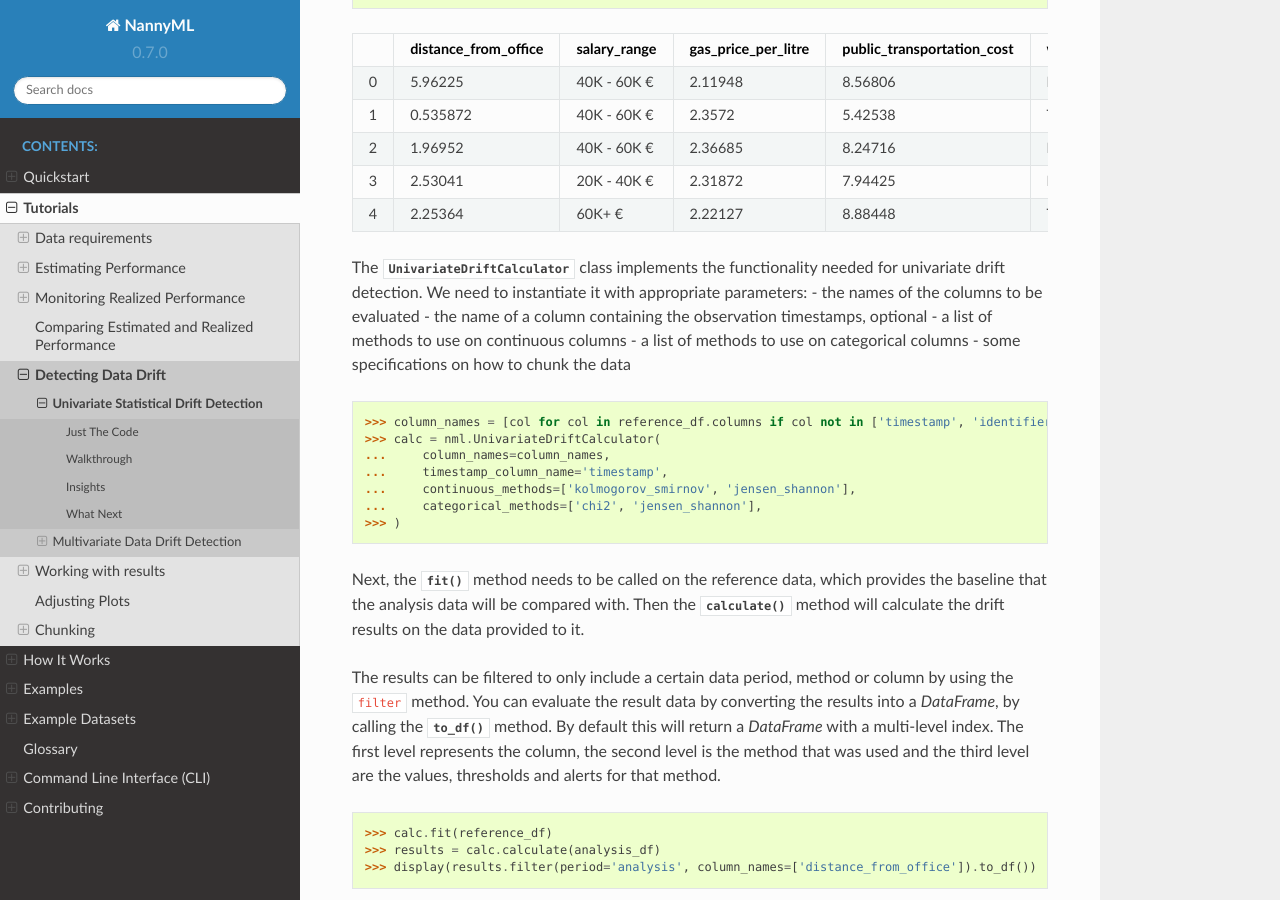
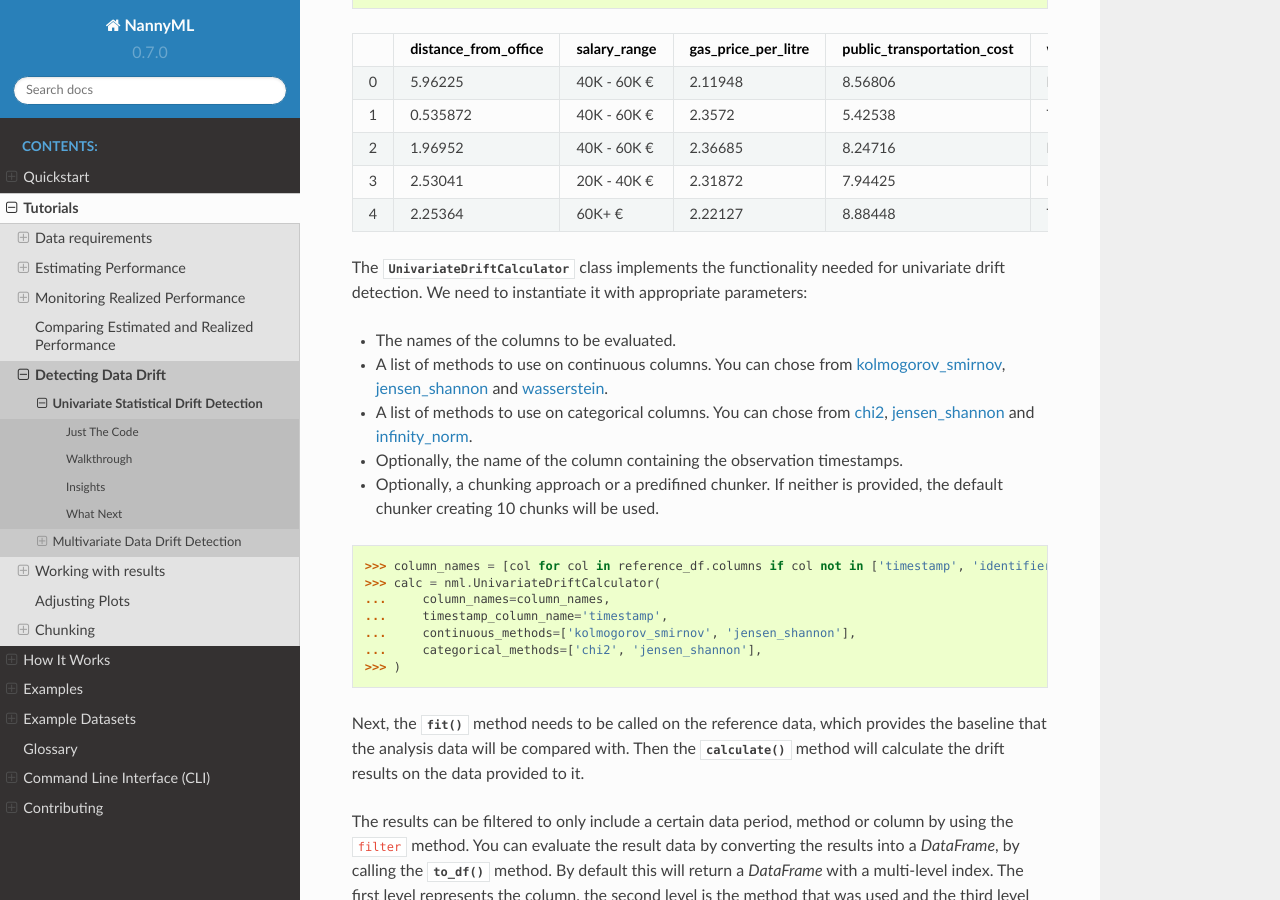
Before and after one commit to NannyML/nannyml, a Sphinx documentation site: the page built from docs/tutorials/detecting_data_drift/univariate_drift_detection.rst, in a window 1280 px wide and 900 px high, scrolled down 1714 px. Built offline with Sphinx 7.4.7 and the Read the Docs theme 2.0.0, drawn with Linux system fonts in a browser that asks for light colours; pages that are not in the unit, such as notebooks, are missing from menus.

Commit message:
add univ drift method options to tutorial

```diff
--- a/docs/tutorials/detecting_data_drift/univariate_drift_detection.rst
+++ b/docs/tutorials/detecting_data_drift/univariate_drift_detection.rst
@@ -40,11 +40,13 @@
 
 The :class:`~nannyml.drift.univariate.calculator.UnivariateDriftCalculator` class implements the functionality needed for univariate drift detection.
 We need to instantiate it with appropriate parameters:
--  the names of the columns to be evaluated
--  the name of a column containing the observation timestamps, optional
--  a list of methods to use on continuous columns
--  a list of methods to use on categorical columns
--  some specifications on how to chunk the data
+
+* The names of the columns to be evaluated.
+* A list of methods to use on continuous columns. You can chose from :ref:`kolmogorov_smirnov<univ_cont_method_ks>`,
+  :ref:`jensen_shannon<univariate-drift-detection-cont-jensen-shannon>` and :ref:`wasserstein<univariate-drift-detection-cont-wasserstein>`.
+* A list of methods to use on categorical columns. You can chose from :ref:`chi2<univ_cat_method_js>`, :ref:`jensen_shannon<univ_cat_method_js>` and :ref:`infinity_norm<univ_cat_method_l8>`.
+* Optionally, the name of the column containing the observation timestamps.
+* Optionally, a chunking approach or a predifined chunker. If neither is provided, the default chunker creating 10 chunks will be used.
 
 .. nbimport::
     :path: ./example_notebooks/Tutorial - Drift - Univariate.ipynb
```
Also changed, not shown: docs/how_it_works/univariate_drift_detection.rst (+8 -0 lines).
